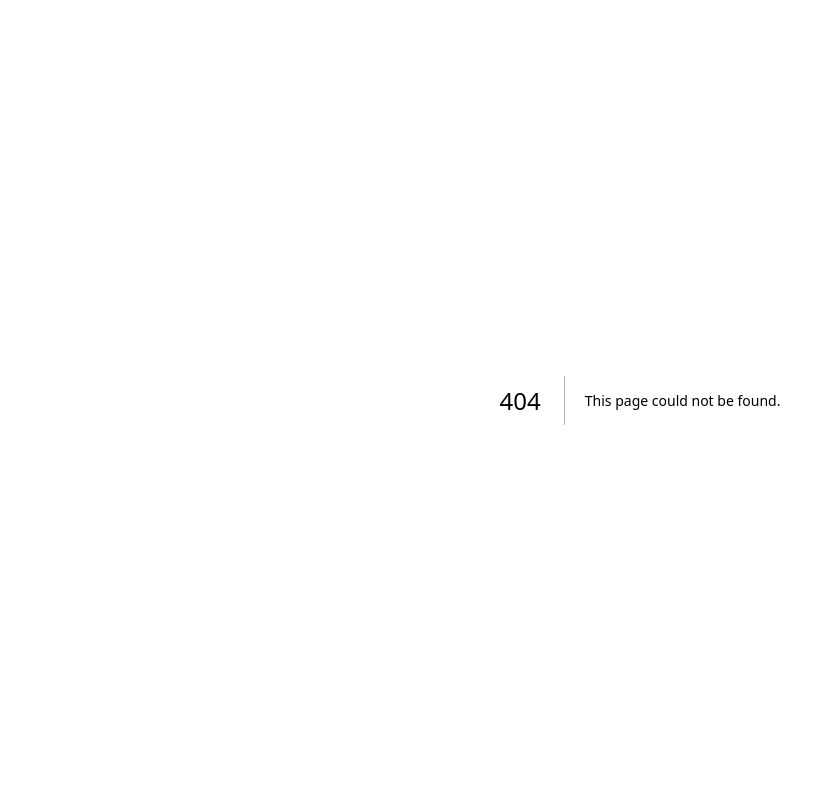
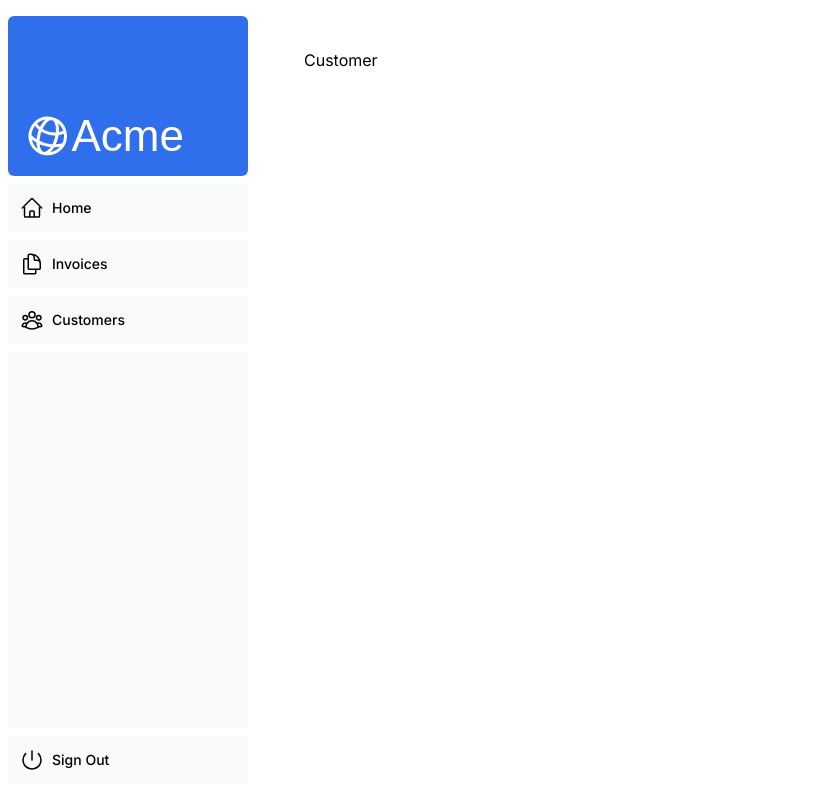
Before and after one commit to TuanDung1304/learn-nextjs, a Next.js app: page /dashboard/customers in a window 1280 px wide. Before the commit this address had no page. Shown: the whole page, without its empty margins (0-835 px from the left). Built offline with nearby package versions, Linux system fonts and the light colour scheme; a web font is replaced by a local one.

Commit message:
Chapter 4

```diff
--- /dev/null
+++ b/app/dashboard/customers/page.tsx
@@ -0,0 +1,5 @@
+import React from 'react'
+
+export default function Customer() {
+  return <div>Customer</div>
+}
--- /dev/null
+++ b/app/dashboard/invoices/page.tsx
@@ -0,0 +1,5 @@
+import React from 'react'
+
+export default function Invoices() {
+  return <div>Invoices</div>
+}
--- /dev/null
+++ b/app/dashboard/layout.tsx
@@ -0,0 +1,16 @@
+import SideNav from '@/app/ui/dashboard/sidenav'
+
+interface Props {
+  children: React.ReactNode
+}
+
+export default function Layout({ children }: Props) {
+  return (
+    <div className="flex h-screen flex-col md:flex-row md:overflow-hidden">
+      <div className="w-full flex-none md:w-64">
+        <SideNav />
+      </div>
+      <div className="flex-grow p-6 md:overflow-y-auto md:p-12">{children}</div>
+    </div>
+  )
+}
--- /dev/null
+++ b/app/dashboard/page.tsx
@@ -0,0 +1,5 @@
+import React from 'react'
+
+export default function Page() {
+  return <div>Page</div>
+}
```
